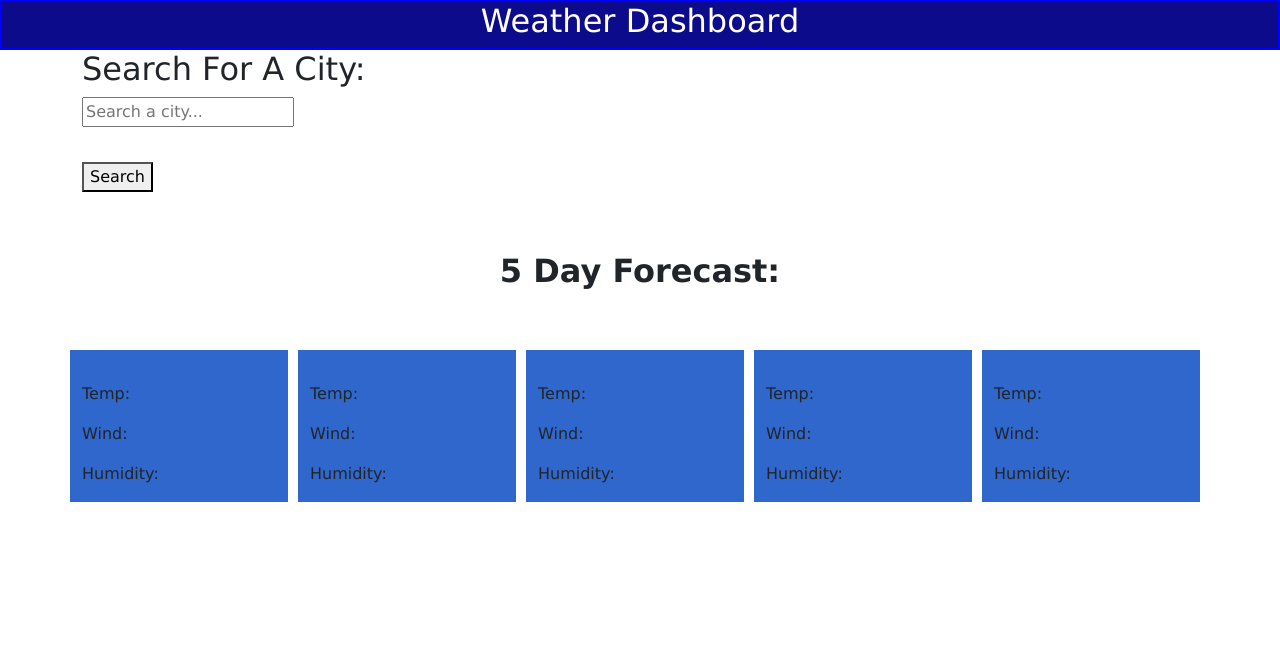
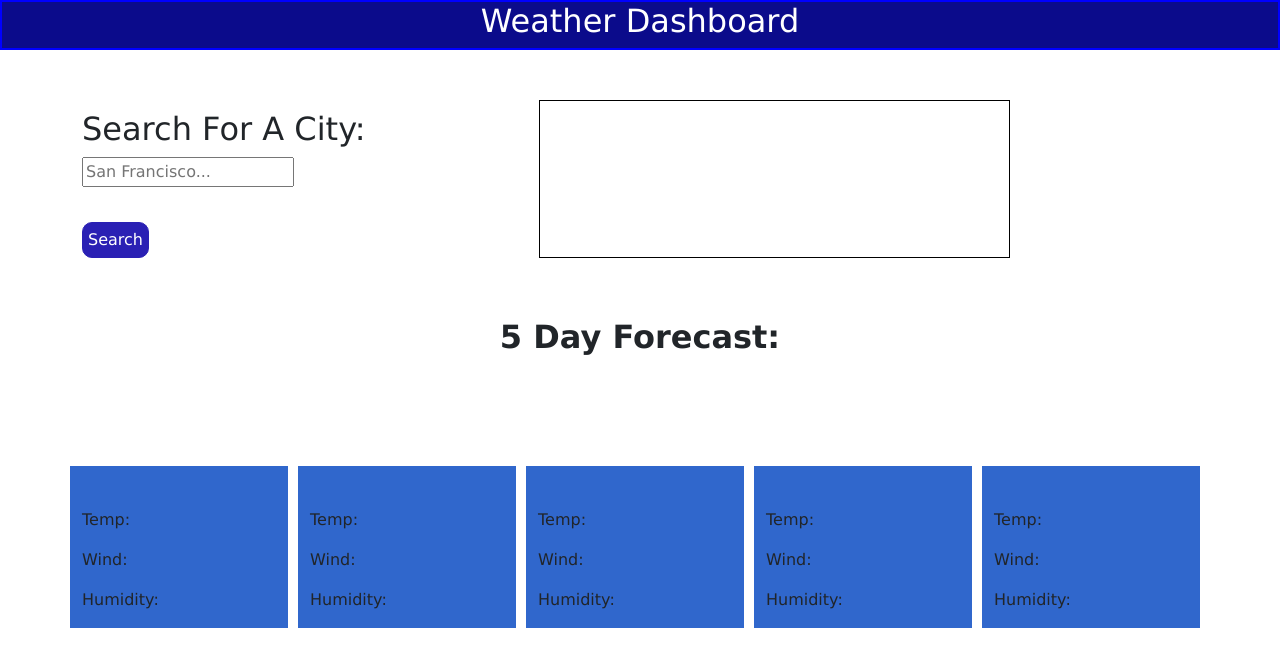
Before and after one commit to KaylaMorris11/Weather-Dashboard, a plain HTML site: page index.html in a window 1280 px wide. Drawn offline with nearby package versions, Linux system fonts and the light colour scheme.

Commit message:
Added more styling

```diff
--- a/index.html
+++ b/index.html
@@ -27,14 +27,14 @@
         </div>
       </nav>
          <div>
-           <input type="text" id="search" placeholder="Search a city...">
+           <input type="text" id="search" placeholder="San Francisco..." style="text-transform: capitalize;">
           </div>
        <div>
          <button type="button" id="searchCity">Search</button>
         </div>
         </div>
 
-       <div class="col-sm">
+       <div class="col-sm" id="colsm1">
        <div class="currentDayContainer">
        <div class="currentDayC">
           <h1 id="currentCityName"></h1>
@@ -55,9 +55,11 @@
         <h2 class="head">5 Day Forecast:</h2>
 
 
-         <div id="pastCities">
+         <section id="displaypastCities">
            <!--  past cities-->
-         </div>
+
+
+         </section>
 
          <div class="container">
           <div class="row">
--- a/index.js
+++ b/index.js
@@ -3,10 +3,11 @@ var searchEl = $("#search").val();
 var cityLocation = "";
 
 searchCity.click(function () {
-  cityLocation = $("#search").val();
+  cityLocation = $("#search").val().toUpperCase([0]);
   getWeather1();
   get5DayForecast();
 });
+
 
 function getWeather1() {
   console.log("starting");
@@ -57,7 +58,7 @@ function get5DayForecast() {
         +".png";
        }
 
-    //   (data.list[i].dt_txt)
+
     });
 }
 //possibly uv index
--- a/style.css
+++ b/style.css
@@ -1,5 +1,6 @@
 * {
     font-family:Geneva, Tahoma, sans-serif;
+    font-weight: 20px;
   }
 
 button{
@@ -35,9 +36,26 @@ button{
   #dayDate4,
   #dayDate5{
 font-size:20px;
+
   }
+.col-sm{
+    margin-top:50px;
+    padding-top:10px;
 
+}
 #colsm{
       background-color:rgb(48, 103, 204);
       margin-right: 10px;
   }
+#colsm1{
+    margin-right: 200px;
+    border: 1px solid black;
+  }
+
+button{
+padding: 5px 5px;
+color: white;
+background-color: rgb(42, 32, 180);
+border-radius: 10px;
+border: 1px solid rgb(42, 32, 180)
+  }
```
